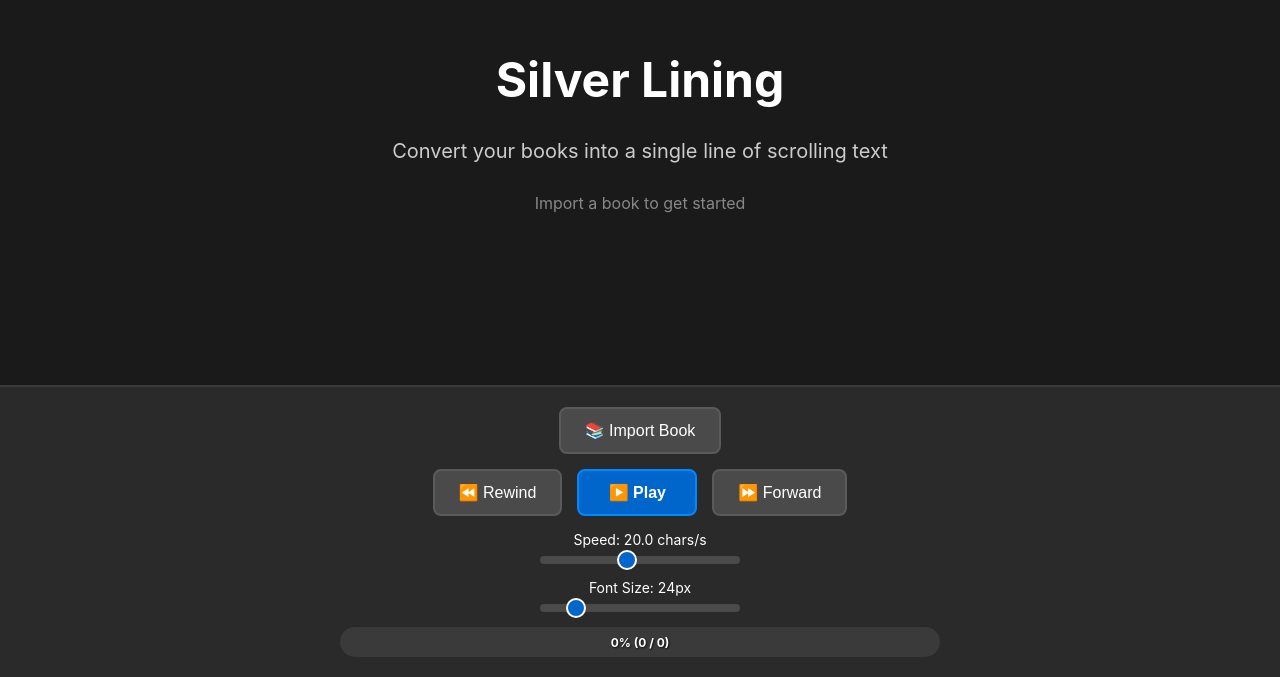
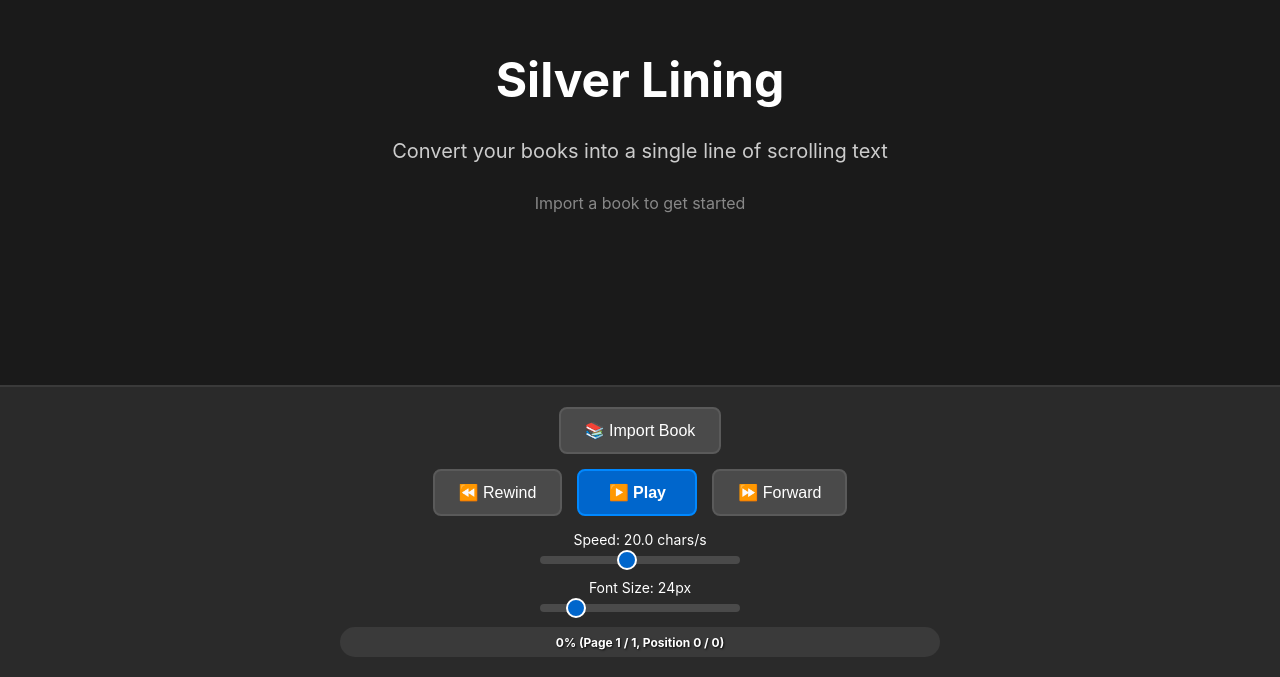
Before and after one commit to timtim40a/silverlining, a React (Vite) app: page / in a window 1280 px wide. Shown: the part 123-800 px from the top of the page. Built offline with nearby package versions, Linux system fonts and the light colour scheme.

Commit message:
Add pages count

```diff
--- a/src/components/Controls.tsx
+++ b/src/components/Controls.tsx
@@ -39,6 +39,10 @@ export default function Controls({
     }
   };
 
+  // Calculate pages (assuming ~2500 characters per page, typical for a book)
+  const CHARS_PER_PAGE = 2500;
+  const totalPages = Math.max(1, Math.ceil(totalLength / CHARS_PER_PAGE));
+  const currentPage = Math.max(1, Math.ceil(position / CHARS_PER_PAGE));
   const progress = totalLength > 0 ? (position / totalLength) * 100 : 0;
 
   return (
@@ -117,7 +121,7 @@ export default function Controls({
         <div className="progress-container">
           <div className="progress-bar" style={{ width: `${progress}%` }} />
           <span className="progress-text">
-            {Math.round(progress)}% ({Math.round(position)} / {totalLength})
+            {Math.round(progress)}% (Page {currentPage} / {totalPages}, Position {Math.round(position)} / {totalLength})
           </span>
         </div>
       </div>
```
